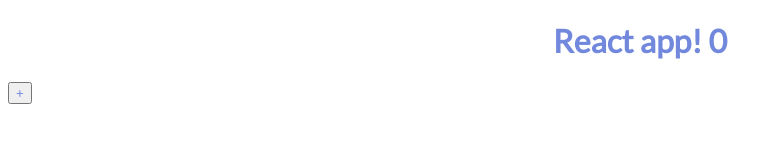
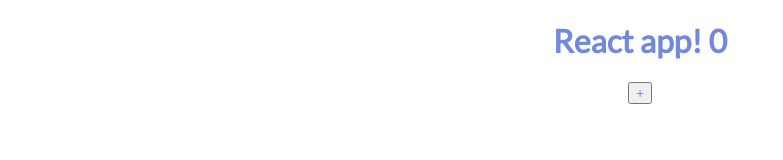
Before and after one commit to sousadiego11/Module-federation, a React app in the folder main/: page / in a window 1280 px wide. Shown: the top 160 px of the page, without its empty margins (0-783 px from the left). Built offline with nearby package versions, Linux system fonts and the light colour scheme.

Commit message:
refactor: :art: adjust css

```diff
--- a/main/src/App.jsx
+++ b/main/src/App.jsx
@@ -10,9 +10,9 @@ export const App = () => {
     }, [])
 
     return (
-        <>
+        <header>
             <h1>React app! {count}</h1>
             <button onClick={incrementCount}>+</button>
-        </>
+        </header>
     )
 }
--- a/main/src/style/App.scss
+++ b/main/src/style/App.scss
@@ -1,3 +1,3 @@
-h1 {
+header {
     text-align: center;
 }
```
